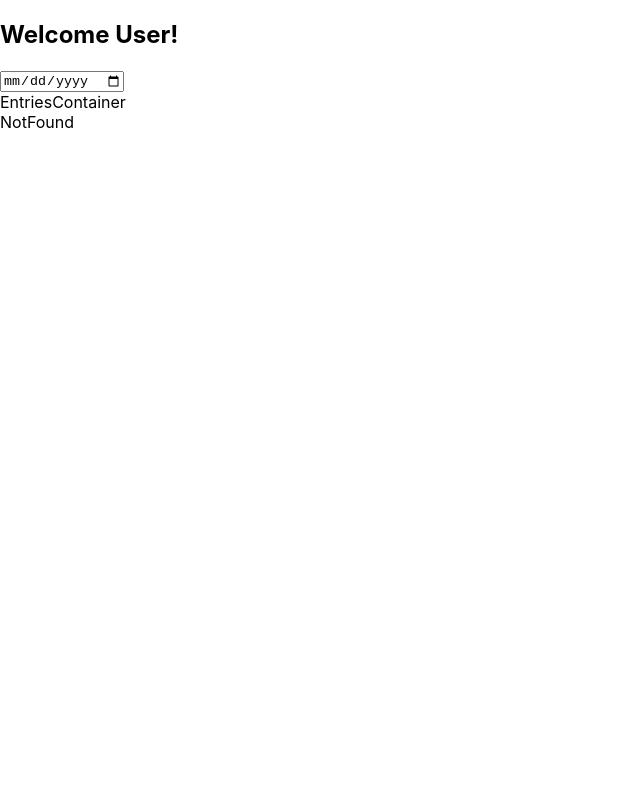
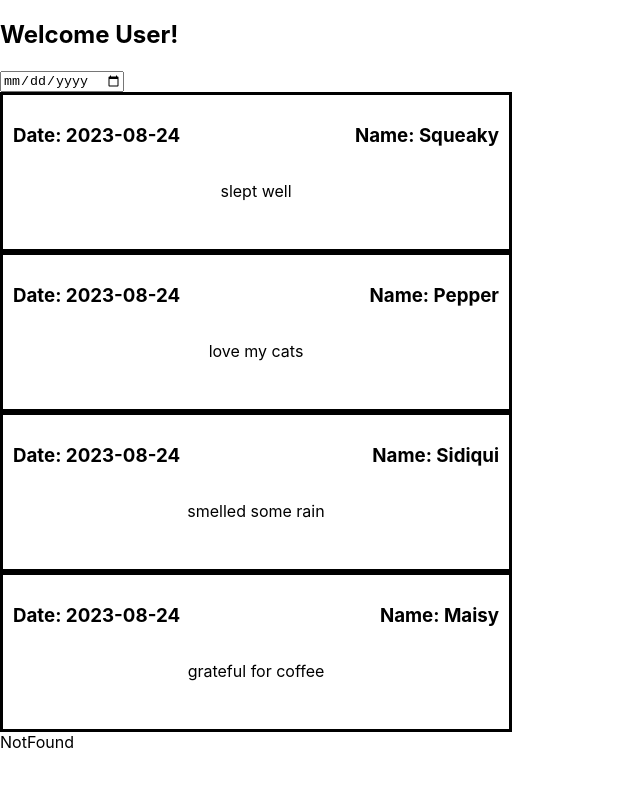
Before and after one commit to GratefulTogether/gratefultogether-ui, a React (Create React App) app: page /error in a window 1280 px wide. Shown: the top 786 px of the page, without its empty margins (0-640 px from the left). Built offline with nearby package versions, Linux system fonts and the light colour scheme.

Commit message:
add functionality to render card info on the cards

```diff
--- a/src/components/EntriesContainer/EntriesContainer.js
+++ b/src/components/EntriesContainer/EntriesContainer.js
@@ -1,9 +1,20 @@
 import React from 'react'
+import Cards from '../Cards/Cards'
 
-const EntriesContainer = () => {
+const EntriesContainer = ({wins}) => {
+  const singleWin = wins.data.map(win => {
+    return (
+      <div className= "entries-container" key={win.id}>
+        <Cards name={win.attributes.user_name} entry={win.attributes.entry} date={win.attributes.created_at}/>
+      </div>
+    );
+  });
+
   return (
-    <div>EntriesContainer</div>
-  )
+    <div>
+      {singleWin}
+    </div>
+  );
 }
 
 export default EntriesContainer
```
